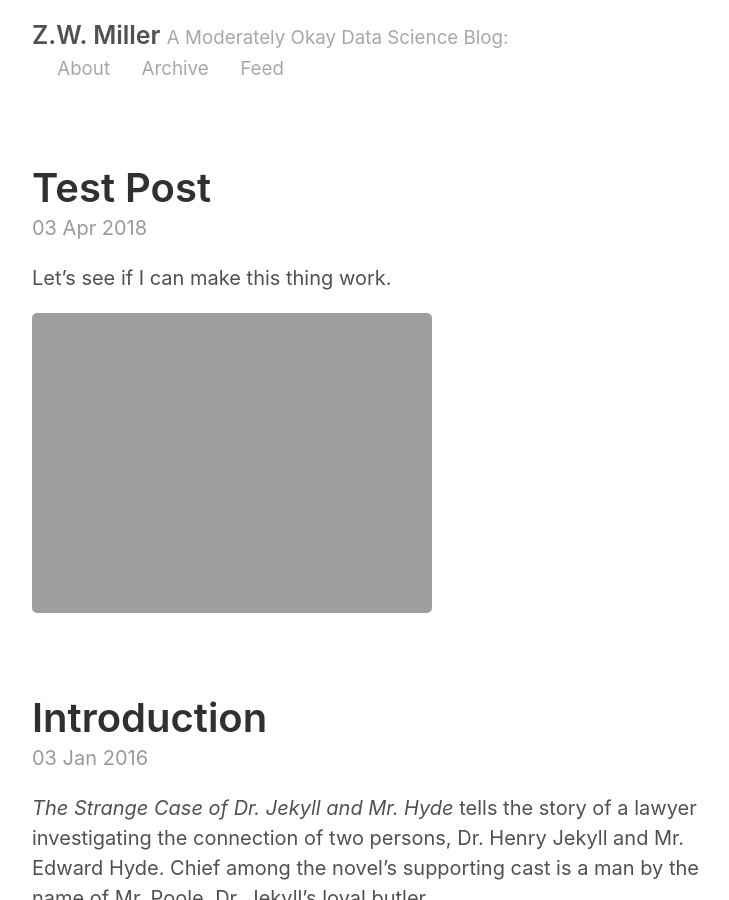
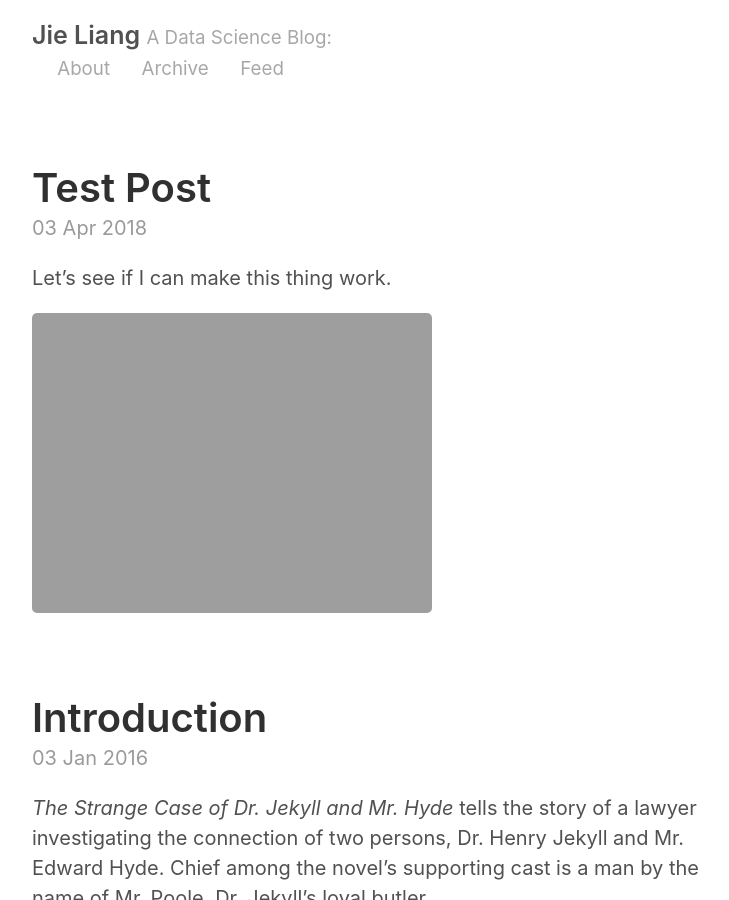
Before and after one commit to jieliang/jieliang.github.io, a Jekyll site: the page built from index.html, in a window 1280 px wide and 900 px high. Shown: the whole window, without its empty margins (258-987 px from the left). Built offline with Jekyll 4.4.1, drawn with Linux system fonts in a browser that asks for light colours; the list of posts is cut into pages by our own code.

Commit message:
set up blog repo

```diff
--- a/_config.yml
+++ b/_config.yml
@@ -2,8 +2,8 @@
 permalink:           pretty
 
 # Setup
-title:               Z.W. Miller
-tagline:             A Moderately Okay Data Science Blog
+title:               Jie Liang
+tagline:             A Data Science Blog
 url:                 http://zwmiller.com
 paginate:            2
 baseurl:             ""
```
